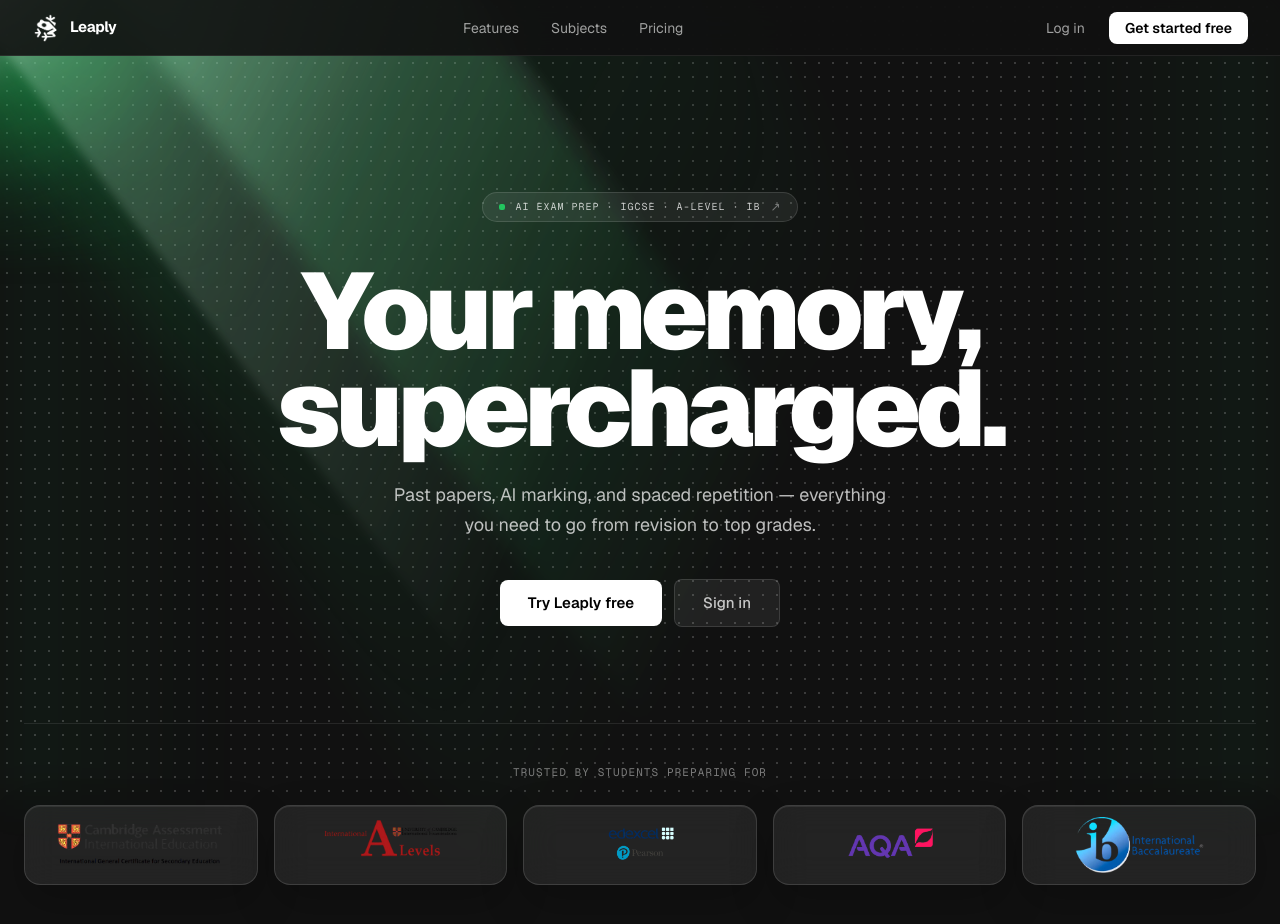
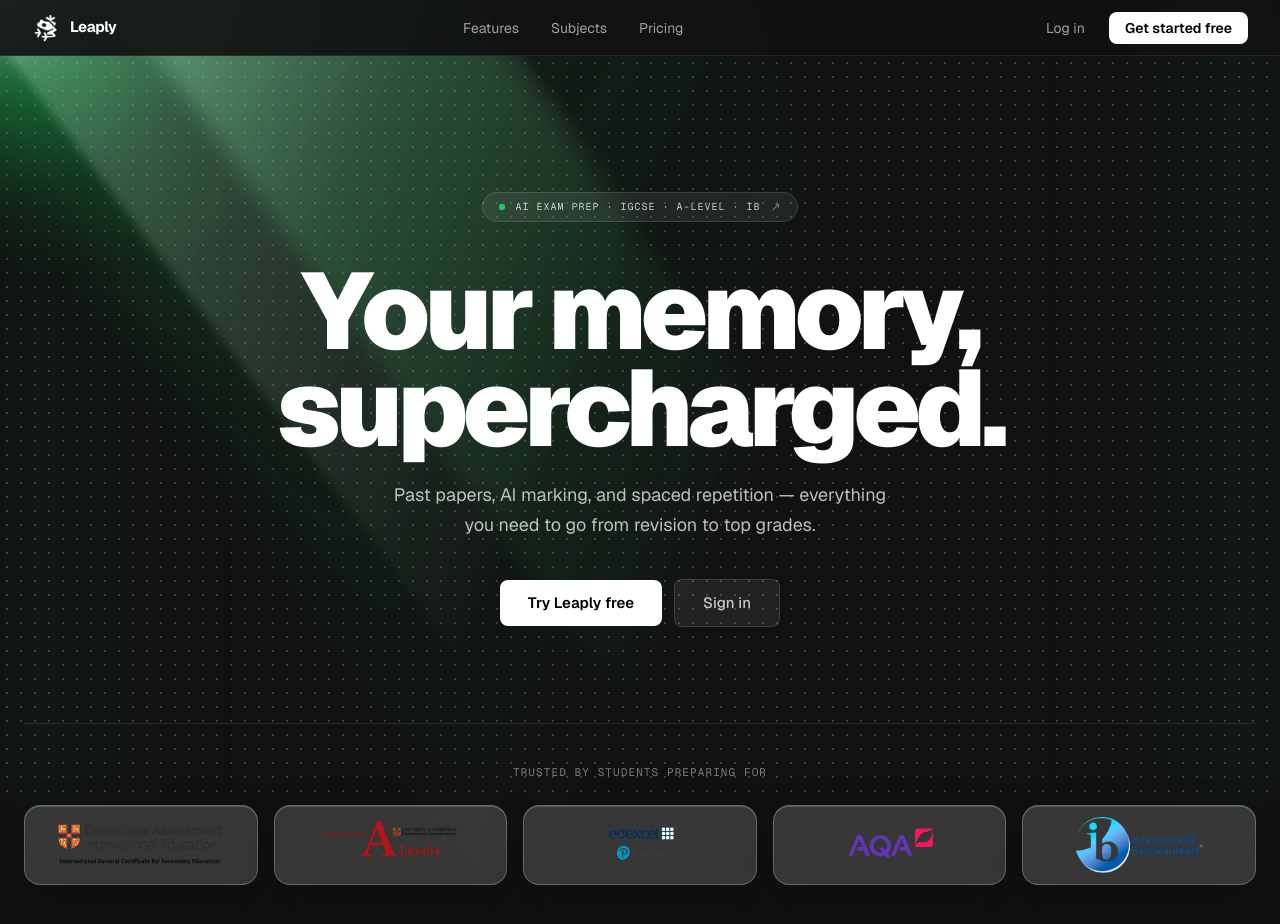
Before and after one commit to openclaw00/vantage, a Next.js app: page / in a window 1280 px wide. Shown: the top 924 px of the page. Built offline with nearby package versions, Linux system fonts and the light colour scheme.

Commit message:
Brighten exam board logo panels

```diff
--- a/app/page.tsx
+++ b/app/page.tsx
@@ -246,9 +246,9 @@
                 key={board.name}
                 className="flex h-20 items-center justify-center rounded-2xl px-4 transition-all hover:-translate-y-0.5 hover:border-white/20"
                 style={{
-                  background: "rgba(255,255,255,0.08)",
-                  border: "1px solid rgba(255,255,255,0.13)",
-                  boxShadow: "inset 0 1px 0 rgba(255,255,255,0.08), 0 18px 44px rgba(0,0,0,0.22)",
+                  background: "rgba(255,255,255,0.16)",
+                  border: "1px solid rgba(255,255,255,0.24)",
+                  boxShadow: "inset 0 1px 0 rgba(255,255,255,0.18), 0 18px 44px rgba(0,0,0,0.24)",
                   backdropFilter: "blur(16px)",
                   WebkitBackdropFilter: "blur(16px)",
                 }}
```
